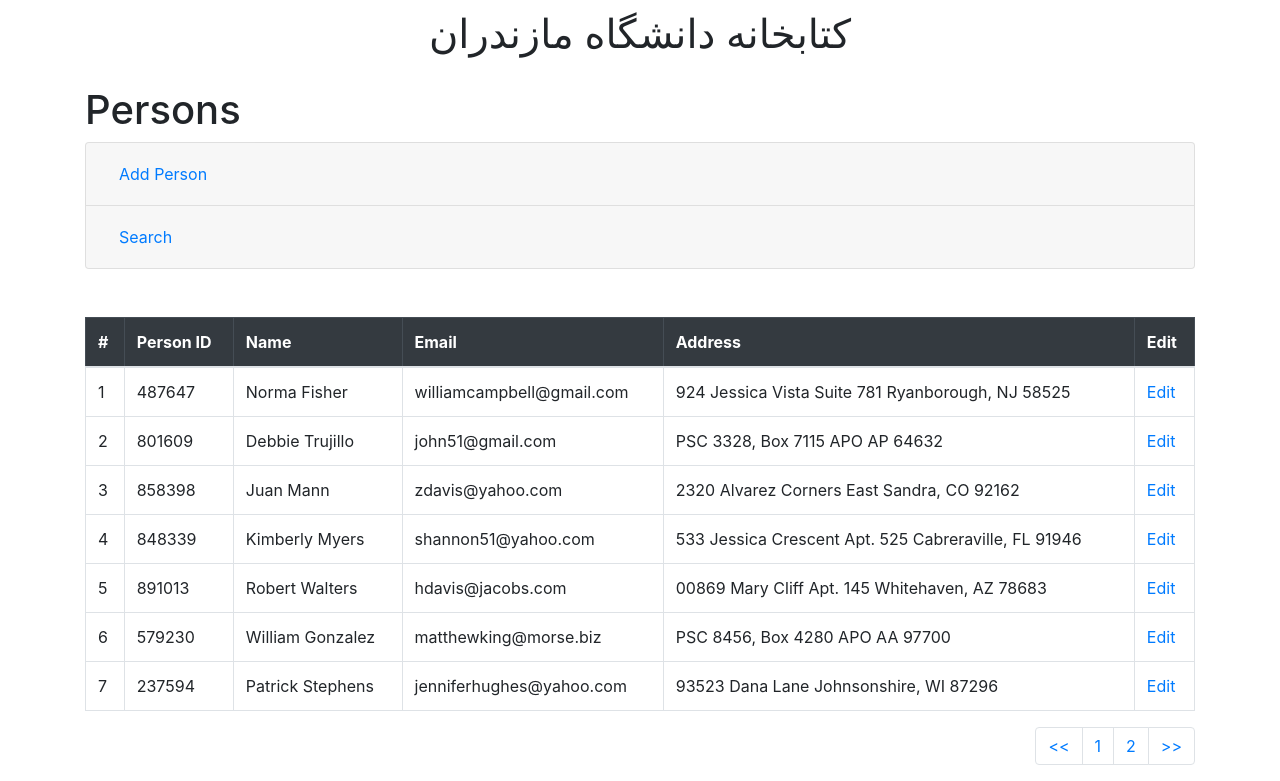
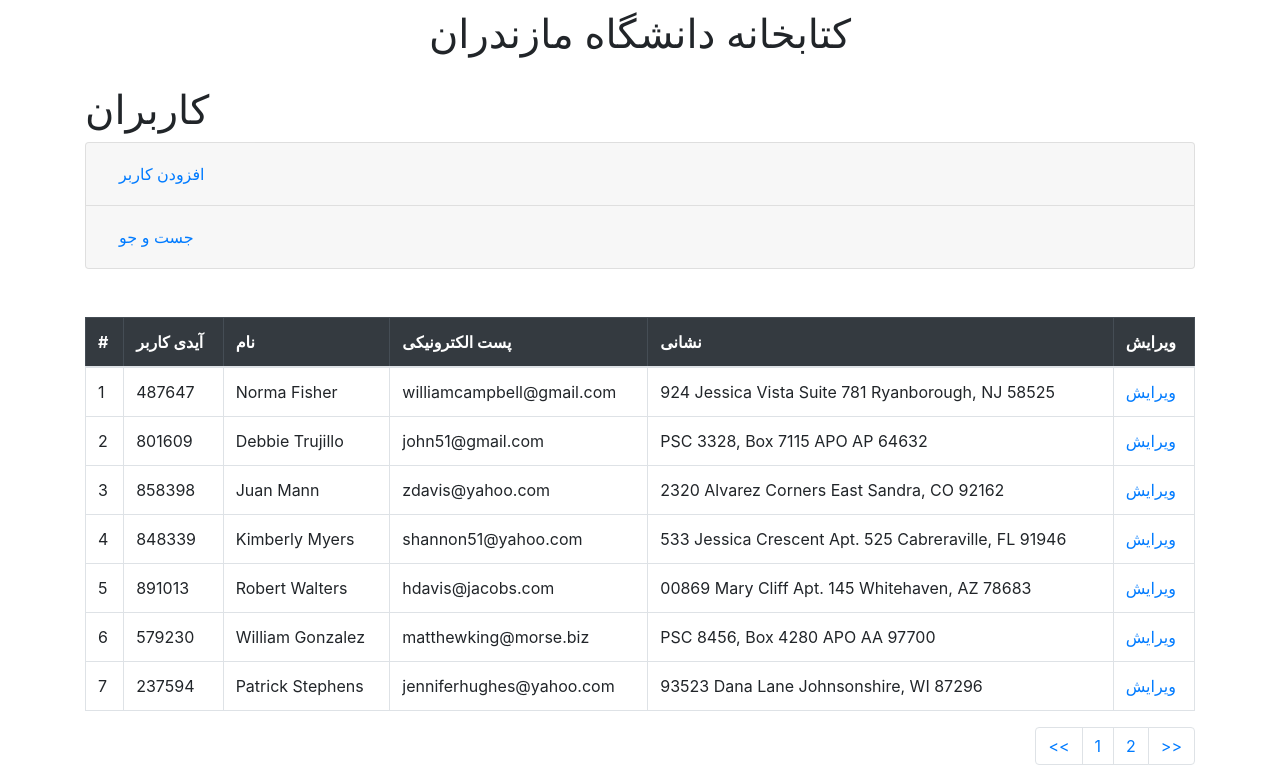
Before and after one commit to mazahermoradian/final-project, a Django app: page /persons/ in a window 1280 px wide. Shown: the part 58-839 px from the top of the page. Run offline with Django 3.2, Linux system fonts and the light colour scheme; a user stored in the database is signed in; data comes from the database, SQL or seed files in the repository; parts of the project's set-up code (start-up, migrations or seed data) failed here and were passed over.

Commit message:
Update persons.html

```diff
--- a/templates/persons.html
+++ b/templates/persons.html
@@ -3,7 +3,7 @@
 {% block content %}
     <div class="container">
 
-        <h1>Persons</h1>
+        <h1>کاربران</h1>
 
         <div class="accordion" id="accordionExample">
             <div class="card">
@@ -11,7 +11,7 @@
                     <h2 class="mb-0">
                         <button class="btn btn-link btn-block text-left" type="button" data-toggle="collapse"
                                 data-target="#collapseOne" aria-expanded="true" aria-controls="collapseOne">
-                            Add Person
+                            افزودن کاربر
                         </button>
                     </h2>
                 </div>
@@ -23,31 +23,31 @@
                             {% csrf_token %}
                             <div class="row">
                                 <div class="col">
-                                    <label>Person ID</label>
-                                    <input required type="text" class="form-control" name="pid" placeholder="Enter 6 digit ID"
+                                    <label>آیدی کاربر</label>
+                                    <input required type="text" class="form-control" name="pid" placeholder="آیدی 6 رقمی وارد کنید"
                                            pattern="[0-9]{6}" maxlength="6">
                                 </div>
                                 <div class="col">
-                                    <label>Name</label>
+                                    <label>نام</label>
                                     <input required type="text" class="form-control" name="name"
-                                           placeholder="Enter Name"
+                                           placeholder="نام را وارد کنید"
                                            pattern="[a-zA-Z ]{3,}">
                                 </div>
                                 <div class="col">
-                                    <label>Email</label>
+                                    <label>پست الکترونیکی</label>
                                     <input required type="email" class="form-control" name="email"
-                                           placeholder="Enter Email">
+                                           placeholder="پست الکترونیکی را وارد کنید">
                                 </div>
 
                                 <div class="col">
-                                    <label>Address</label>
+                                    <label>نشانی</label>
                                     <input required type="text" class="form-control" name="address"
-                                           placeholder="Enter Address">
+                                           placeholder="نشانی را وارد کنید">
                                 </div>
                             </div>
 
                             <br>
-                            <button type="submit" class="btn btn-primary">Submit</button>
+                            <button type="submit" class="btn btn-primary">ثبت</button>
 
                         </form>
                     </div>
@@ -58,7 +58,7 @@
                     <h2 class="mb-0">
                         <button class="btn btn-link btn-block text-left collapsed" type="button" data-toggle="collapse"
                                 data-target="#collapseTwo" aria-expanded="false" aria-controls="collapseTwo">
-                            Search
+                            جست و جو
                         </button>
                     </h2>
                 </div>
@@ -66,10 +66,10 @@
                     <div class="card-body">
                         <form method="get">
 
-                            <label>Enter Pid or Name</label>
-                            <input required type="text" name="q" placeholder="Pid or Name">
+                            <label>:شابک کتاب یا نام کاربر را وارد کنید</label>
+                            <input required type="text" name="q" placeholder="شابک 13 رقمی یا نام کاربر">
 
-                            <button type="submit" class="btn btn-primary">Search</button>
+                            <button type="submit" class="btn btn-primary">جست و جو</button>
 
                         </form>
                     </div>
@@ -96,11 +96,11 @@
                 <thead class="table-dark">
                 <tr>
                     <th scope="col">#</th>
-                    <th scope="col">Person ID</th>
-                    <th scope="col">Name</th>
-                    <th scope="col">Email</th>
-                    <th scope="col">Address</th>
-                    <th scope="col">Edit</th>
+                    <th scope="col">آیدی کاربر</th>
+                    <th scope="col">نام</th>
+                    <th scope="col">پست الکترونیکی</th>
+                    <th scope="col">نشانی</th>
+                    <th scope="col">ویرایش</th>
 
 
                 </tr>
@@ -115,7 +115,7 @@
                         <td>{{ obj.name }}</td>
                         <td>{{ obj.email }}</td>
                         <td>{{ obj.address }}</td>
-                        <td><a href="{% url 'edit_person' obj.id %}"> Edit </a></td>
+                        <td><a href="{% url 'edit_person' obj.id %}"> ویرایش </a></td>
 
 
                     </tr>
@@ -143,8 +143,7 @@
                 </ul>
             </nav>
         {% else %}
-            <h4>Nothing Found</h4>
-            <p>Add Records if table is empty</p>
+            <h4>!پیزی پیدا نشد</h4>
         {% endif %}
     </div>
 {% endblock %}
```
